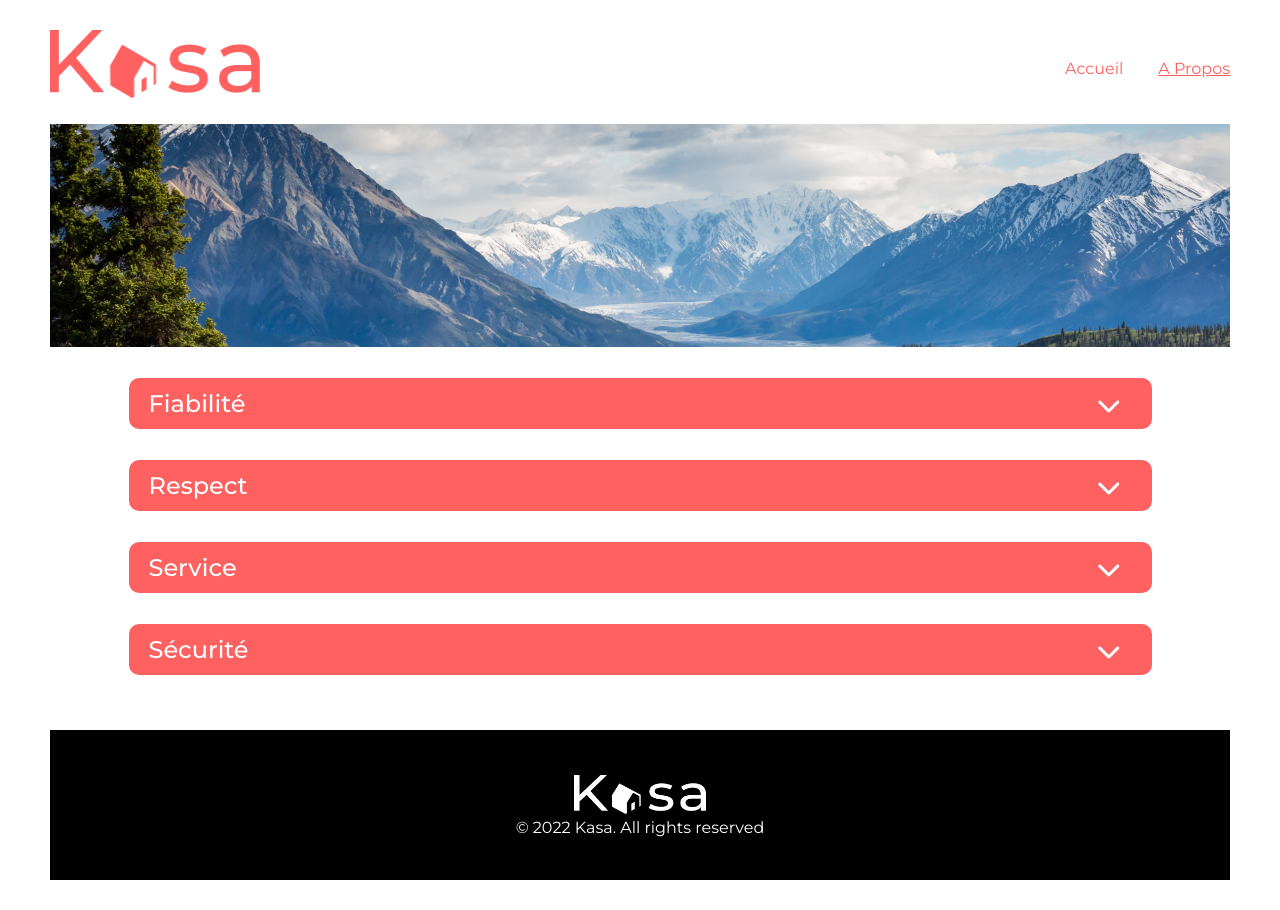
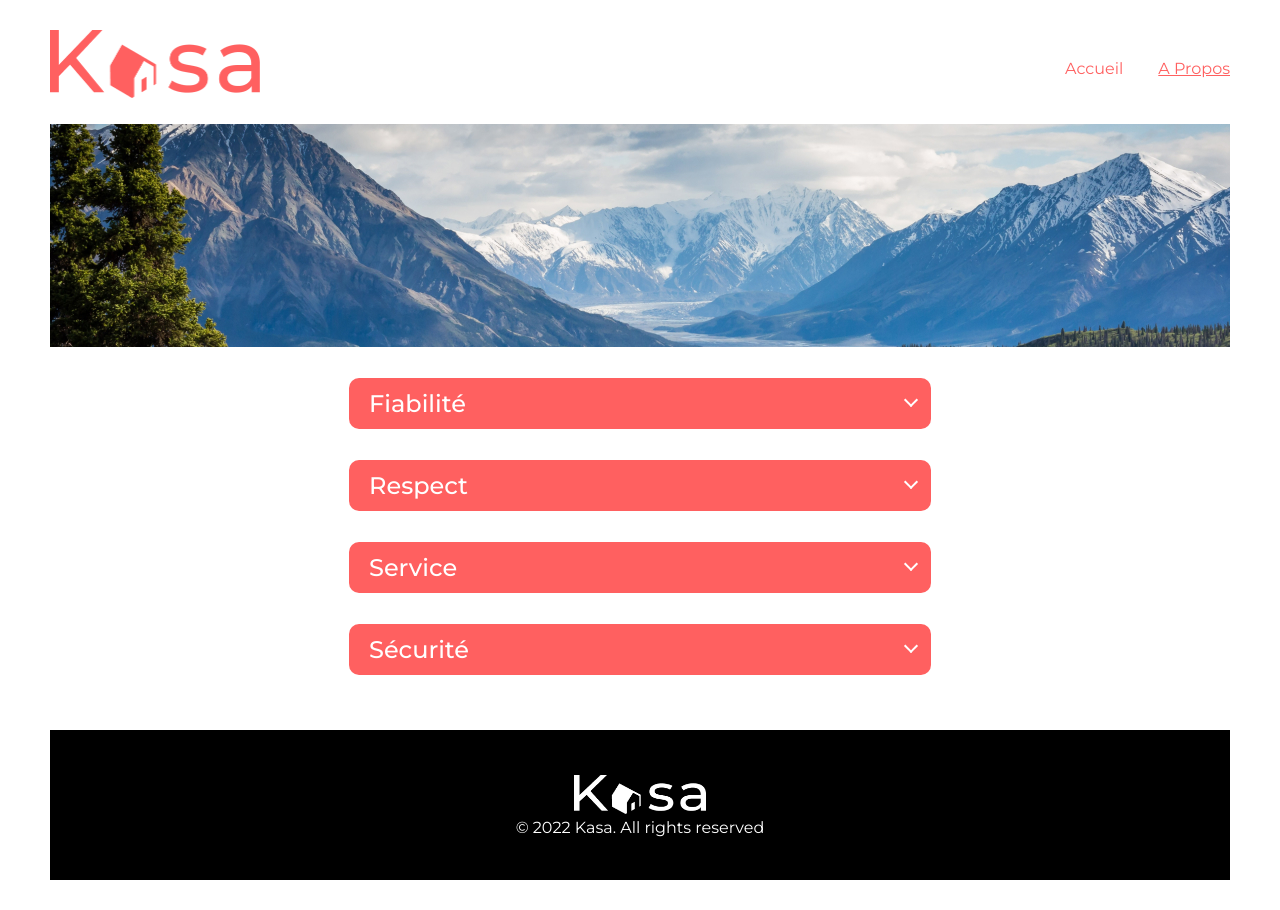
Before and after one commit to nadegelazur/Kasa, a React (Create React App) app: page /aPropos in a window 1280 px wide. Built offline with nearby package versions, Linux system fonts and the light colour scheme; a web font is replaced by a local one.

Commit message:
point final

```diff
--- a/src/components/Dropdown.js
+++ b/src/components/Dropdown.js
@@ -5,17 +5,13 @@ function Dropdown(props) {
     const [isActive, setIsActive] = useState(false);
     console.log(isActive)
 
-    if(isActive === true) {
-        console.log('ok')
-    }
-
-
-
     return (
         <div className='dropdown'>
-            <div className='dropdown_btn' onClick={() => setIsActive(!isActive)}>
+            <div className={
+                "dropdown_btn" + (isActive ? " visible" : "")
+            } onClick={() => setIsActive(!isActive)}>
                 {props.title}
-                <i className='fa-solid fa-chevron-down'></i>
+
             </div>
             {isActive &&
 
--- a/src/pages/APropos.js
+++ b/src/pages/APropos.js
@@ -4,7 +4,7 @@ import Dropdown from '../components/Dropdown'
 
 function APropos() {
     return (
-        <div className='kasa-a-propos kasa-a-propos'>
+        <div className='kasa-a-propos'>
 
                 <section className='section-banner'></section>
                 <div className='dropdowns-container'>
--- a/src/styles/APropos.css
+++ b/src/styles/APropos.css
@@ -13,13 +13,16 @@
 }
 .kasa-a-propos .dropdown {
     margin-bottom: 31px;
-    width: 1023px;
     height: auto;
     border-radius: 5px;
 }
+
 .kasa-a-propos .dropdown_btn {
     font-size: 24px;
     font-weight: 500;
+}
+.kasa-a-propos .dropdown_value {
+    height: auto;
 }
 @media screen and (max-width: 900px) {
     .section-banner {
--- a/src/styles/Dropdown.css
+++ b/src/styles/Dropdown.css
@@ -31,15 +31,24 @@
   padding-bottom: 13px;
   z-index: 10;
 }
+.dropdown_btn::after {
+  display: block;
+  content: " ";
+  width: 10px;
+  height: 10px;
+  border-right: 2px solid #fff;
+  border-bottom: 2px solid #fff;
+  transform: rotate(45deg);
+  position: absolute;
+  right: 15px;
+  top: 17px;
+}
+.dropdown_btn.visible::after {
+  top: 22px;
+  transform: rotate(-135deg);
+}
 
-.dropdown_btn i {
-    position: absolute;
-    color: #fff;
-    top: 30%;
-    right: 3%;
-}
 .dropdown_value {
-  height: 249px;
   border-radius: 10px;
   background-color: #f7F7F7;
   padding: 40px 12px;
--- a/src/styles/FicheLogement.css
+++ b/src/styles/FicheLogement.css
@@ -20,6 +20,9 @@
     color: #FF6060;
     margin-top: 0;
 }
+.dropdowns-container .dropdown_value {
+    height: 249px;
+}
 @media screen and (max-width: 600px) {
     .fiche-logement_name{
         line-height: 1;
```
